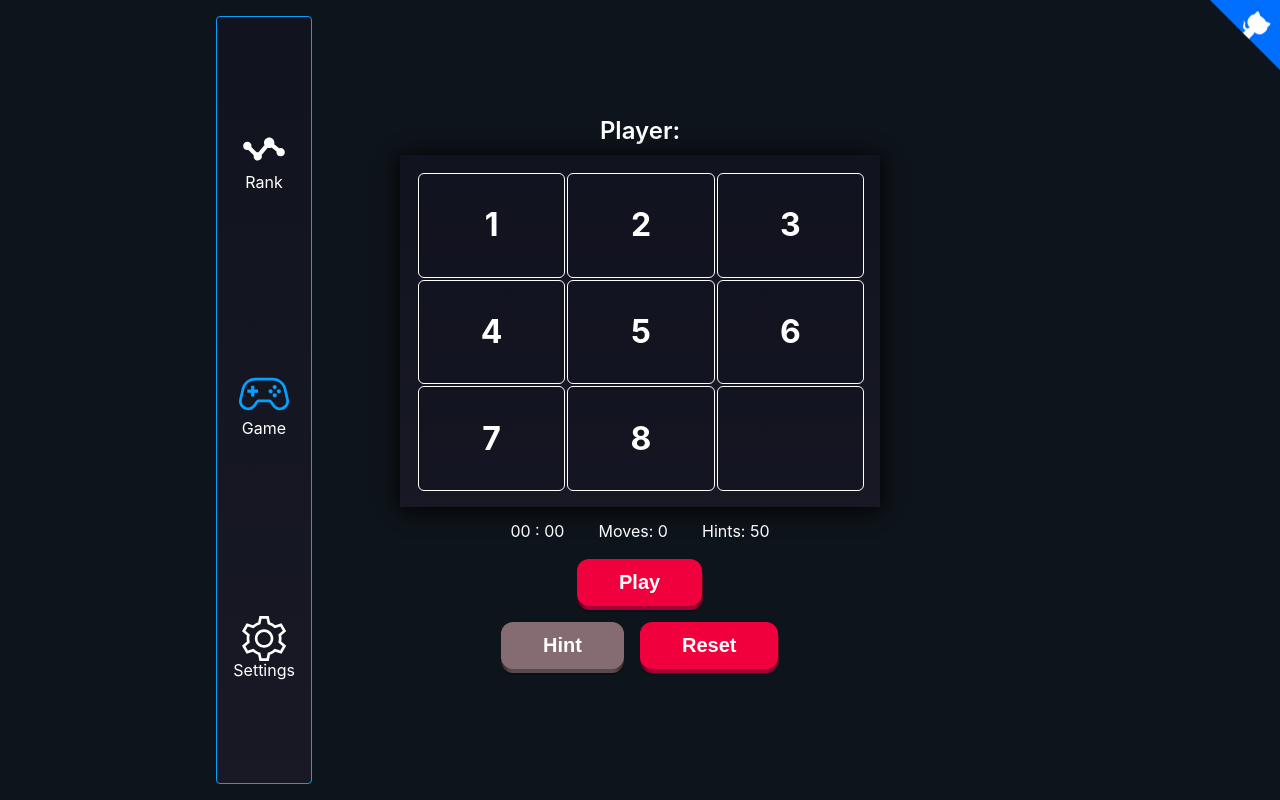
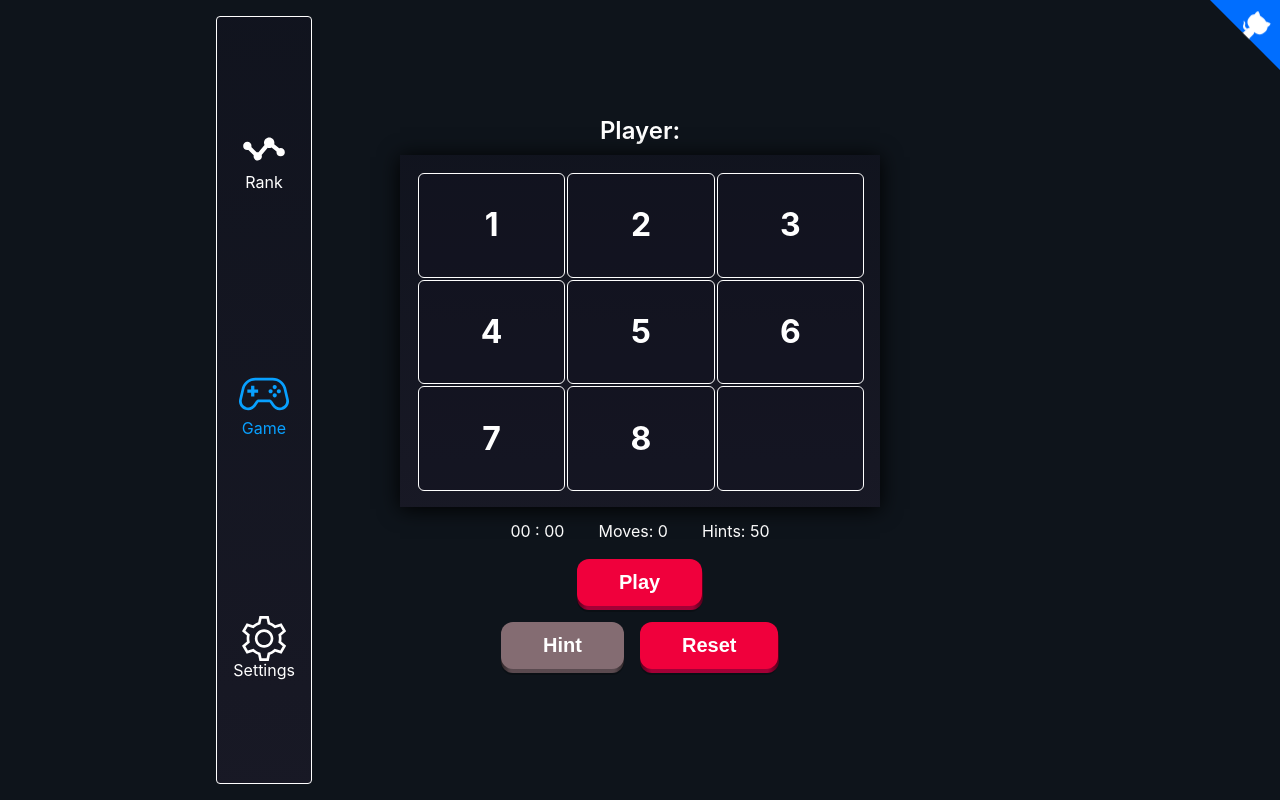
Before and after one commit to privilegemendes/Miyagi, a React (Create React App) app: page /game in a window 1280 px wide. Built offline with nearby package versions, Linux system fonts and the light colour scheme.

Commit message:
Added styling on game states

```diff
--- a/src/components/Game/Game.tsx
+++ b/src/components/Game/Game.tsx
@@ -1,26 +1,35 @@
+import * as React from "react";
 import {FC} from "react";
 import {PuzzleLayout} from "../Puzzle";
 import {PuzzleControls} from "../PuzzleControls";
-import * as React from "react";
 import styled from "styled-components";
 import NavBar from "../NavBar";
 import {
-	useGetNameFromStorage
-} from "../../hooks/useGetPlayerDetails/useGetPlayerDetails";
+	useGetNameFromWebStorage
+} from "../../hooks/useGetNameFromWebStorage/useGetNameFromWebStorage";
+import {usePuzzle} from "../../contexts/puzzle-provider/PuzzleProvider";
 
 type Props = {};
 
+type StyleProps = {
+	puzzleSolved: boolean;
+	reset: boolean;
+
+}
 export const Game: FC<Props> = () => {
 
-	const name = useGetNameFromStorage('name');
+	const playerName = useGetNameFromWebStorage();
+	const { puzzleSolved, reset} = usePuzzle();
 
 	return<>
 		<NavBar/>
-		<GameContainer>
-			<Name>Player: {name}</Name>
-			<PuzzleLayout/>
-			<PuzzleControls/>
-		</GameContainer>
+		<GameWrapper reset={reset} puzzleSolved={puzzleSolved}>
+			<GameContainer>
+				<Name>Player: {playerName}</Name>
+				<PuzzleLayout/>
+				<PuzzleControls/>
+			</GameContainer>
+		</GameWrapper>
 		</>;
 }
 const Name = styled.h1`
@@ -30,12 +39,33 @@ const Name = styled.h1`
   text-align: center;
 `;
 
+const GameWrapper = styled.div<StyleProps>`
+  grid-area: puzzle;
+  display: flex;
+  flex-direction: column;
+
+  @media screen  and (min-width: 769px) {
+    margin: 16px 16px 16px 16px;
+    border: ${props =>
+            props.reset ? "1px solid #ffffff"
+                    : props.puzzleSolved
+                            ? "1px solid #08ffbd"
+                            : "1px solid #08a0ff"
+			};
+    flex-wrap: nowrap;
+    justify-content: stretch;
+    border-radius: 4px;
+    transition: border 0.1s ease-in-out;
+  }
+  `;
+
 const GameContainer = styled.div`
-	grid-area: puzzle;
+
 	margin: auto;
 	display: flex;
 	flex-direction: column;
 	position: relative;
+  	justify-content: stretch;
 
 
 	@media screen and (max-width: 768px) {
--- a/src/components/NavBar/NavBar.tsx
+++ b/src/components/NavBar/NavBar.tsx
@@ -3,9 +3,18 @@ import styled from "styled-components";
 import {RankButton} from "../atoms/RankButton";
 import {GameButton} from "../atoms/GameButton";
 import {SettingsButton} from "../atoms/SettingsButton";
+import {usePuzzle} from "../../contexts/puzzle-provider/PuzzleProvider";
 
+type StyleProps = {
+  puzzleSolved: boolean;
+  reset: boolean;
+
+}
 function NavBar() {
-  return <NavContainer>
+
+  const { puzzleSolved, reset} = usePuzzle();
+
+  return <NavContainer puzzleSolved={puzzleSolved} reset={reset}>
     <RankButton/>
     <GameButton/>
     <SettingsButton/>
@@ -14,7 +23,7 @@ function NavBar() {
 
 export default NavBar;
 
-const NavContainer = styled.div`
+const NavContainer = styled.div<StyleProps>`
   grid-area: nav;
   display: flex;
   flex-direction: row;
@@ -29,10 +38,13 @@ const NavContainer = styled.div`
     background: linear-gradient(to bottom, rgba(19, 19, 33, 0.51) 0%, rgba(31, 28, 44, 0.58) 100%); /* W3C, IE10+, FF16+, Chrome26+, Opera12+, Safari7+ */
     //box-shadow: 0 2px 20px 0 #000000;
     border-radius: 4px;
-    margin-left: auto;
-    margin-top: 16px;
-    margin-bottom: 16px;
-    border: 1px solid #08a0ff;
+    margin: 16px 0 16px auto;
+    border: ${props =>
+        props.reset ? "1px solid #ffffff"
+            : props.puzzleSolved
+                ? "1px solid #08ffbd"
+                : "1px solid #08a0ff"
+    };
 
   }
 
--- a/src/components/Player/Player.tsx
+++ b/src/components/Player/Player.tsx
@@ -3,11 +3,21 @@ import {Form} from './Form';
 import useNameStorage from "../../hooks/useNameStorage/useNameStorage";
 import Toast from "../Toast";
 import NavBar from "../NavBar";
+import {
+    useRandomNameGenerator
+} from "../../hooks/useRandomNameGenerator/useRandomNameGenerator";
 
 export const Player: FC = () => {
-    const [name, setName] = useNameStorage('player-name', '');
+
+
+    const randomName = useRandomNameGenerator();
+    const [name, setName] = useNameStorage('player-name', randomName);
 
     const handleNameSubmit = (value: string) => {
+        if (value.length === 0 || null) {
+            setName(randomName);
+        }
+
         setName(value);
     };
 
@@ -21,7 +31,7 @@ export const Player: FC = () => {
             <h1>Welcome to Miyagi!</h1>
             <p>Please enter your name:</p><br/>
             <Form onSubmit={handleNameSubmit}/>
-            {name && <p>Hi {name}!</p>}
+            {name && <p>Hello, {name}!</p>}
         </Toast>
     </>
 };
--- a/src/components/Puzzle/PuzzleLayout.tsx
+++ b/src/components/Puzzle/PuzzleLayout.tsx
@@ -81,8 +81,8 @@ const PuzzleContainer = styled.div<PuzzleContainerProps>`
 
 	/* Laptop 1024px */
   @media screen and (min-width: 769px) and (max-width: 1024px) {
-    width: 50vw;
-    height: 50vh;
+    width: 45vw;
+    height: 40vh;
   }
 
   @media screen and (min-width: 1025px) and (max-width: 1440px) {
--- a/src/components/Settings/Settings.tsx
+++ b/src/components/Settings/Settings.tsx
@@ -5,12 +5,12 @@ import {usePuzzle} from "../../contexts/puzzle-provider/PuzzleProvider";
 import {FC} from "react";
 import NavBar from "../NavBar";
 import {
-    useGetNameFromStorage
-} from "../../hooks/useGetPlayerDetails/useGetPlayerDetails";
+    useGetNameFromWebStorage
+} from "../../hooks/useGetNameFromWebStorage/useGetNameFromWebStorage";
 
 export const Settings: FC = () => {
 
-    const name = useGetNameFromStorage('name');
+    const name = useGetNameFromWebStorage();
 
       return<>
           <NavBar/>
--- a/src/components/atoms/GameButton/GameButton.tsx
+++ b/src/components/atoms/GameButton/GameButton.tsx
@@ -3,15 +3,9 @@ import {PrimaryButton} from "../Button";
 import {Link, useHistory} from "react-router-dom";
 import styled from "styled-components";
 import {useEffect} from "react";
+import {NavButtonStyleProps, SVGProps} from "../../../types/types";
 
 
-type SVGProps = {
-    text?: string;
-    height?: string;
-    width?: string;
-    color?: string;
-    onClick?: (e: React.MouseEvent) => void;
-}
 
 export const GameButton: React.FC<SVGProps> =
     (
@@ -34,7 +28,7 @@ export const GameButton: React.FC<SVGProps> =
         }, [history]);
 
 
-        return <GameButtonContainer>
+        return <GameButtonContainer activeRouteColor={activeRouteColor}>
       <Link to={'/game'}>
           <PrimaryButton
               aria-label={text}
@@ -75,10 +69,14 @@ export const GameButton: React.FC<SVGProps> =
 
 }
 
-const GameButtonContainer = styled.div`
+const GameButtonContainer = styled.div<NavButtonStyleProps>`
         display: flex;
         flex-direction: column;
         justify-content: center;
         align-items: center;
-        color: #fff;
+        color: ${props => props.activeRouteColor};
+        transition: color 0.1s ease-in-out;
+        & > h1 {
+            color: ${props => props.activeRouteColor};
+        }
 `;
--- a/src/components/atoms/RankButton/RankButton.tsx
+++ b/src/components/atoms/RankButton/RankButton.tsx
@@ -3,6 +3,7 @@ import {PrimaryButton} from "../Button";
 import {Link, useHistory} from "react-router-dom";
 import styled from "styled-components";
 import {useEffect} from "react";
+import {NavButtonStyleProps} from "../../../types/types";
 
 
 type SVGProps = {
@@ -12,6 +13,7 @@ type SVGProps = {
     color?: string;
     onClick?: (e: React.MouseEvent) => void;
 }
+
 
 export const RankButton: React.FC<SVGProps> =
     (
@@ -35,7 +37,7 @@ export const RankButton: React.FC<SVGProps> =
 
 
 
-  return<RankButtonContainer>
+  return <RankButtonContainer activeRouteColor={activeRouteColor} >
       <Link to={'/rank'}>
           <PrimaryButton
               aria-label={text}
@@ -55,10 +57,14 @@ export const RankButton: React.FC<SVGProps> =
   </RankButtonContainer>
 }
 
-const RankButtonContainer = styled.div`
+const RankButtonContainer = styled.div<NavButtonStyleProps>`
         display: flex;
         flex-direction: column;
         justify-content: center;
         align-items: center;
-        color: #fff;
+        color: ${props => props.activeRouteColor};
+        transition: color 0.1s ease-in-out;
+        & > h1 {
+            color: ${props => props.activeRouteColor};
+        }
 `;
--- a/src/components/atoms/SettingsButton/SettingsButton.tsx
+++ b/src/components/atoms/SettingsButton/SettingsButton.tsx
@@ -3,15 +3,8 @@ import {PrimaryButton} from "../Button";
 import {Link, useHistory} from "react-router-dom";
 import styled from "styled-components";
 import {useEffect} from "react";
+import {NavButtonStyleProps, SVGProps} from "../../../types/types";
 
-
-type SVGProps = {
-    text?: string;
-    height?: string;
-    width?: string;
-    color?: string;
-    onClick?: (e: React.MouseEvent) => void;
-}
 
 export const SettingsButton: React.FC<SVGProps> =
     (
@@ -33,7 +26,7 @@ export const SettingsButton: React.FC<SVGProps> =
             }
         }, [history]);
 
-        return <SettingsButtonContainer>
+        return <SettingsButtonContainer activeRouteColor={activeRouteColor}>
             <Link to={'/settings'}>
                 <PrimaryButton
                     aria-label={text}
@@ -50,10 +43,14 @@ export const SettingsButton: React.FC<SVGProps> =
 
 }
 
-const SettingsButtonContainer = styled.div`
+const SettingsButtonContainer = styled.div<NavButtonStyleProps>`
         display: flex;
         flex-direction: column;
         justify-content: center;
         align-items: center;
-        color: #fff;
+        color: ${props => props.activeRouteColor};
+        transition: color 0.1s ease-in-out;
+        & > h1 {
+            color: ${props => props.activeRouteColor};
+        }
 `;
--- /dev/null
+++ b/src/hooks/useGetNameFromWebStorage/useGetNameFromWebStorage.ts
@@ -0,0 +1,19 @@
+import {useState} from 'react';
+
+
+export const useGetNameFromWebStorage = (): string | null  => {
+
+
+	const [retrievedPlayerName, setRetrievedPlayerName] = useState(() => {
+		const storedValue = window.localStorage.getItem('player-name');
+		return storedValue !== null ? storedValue : null;
+	});
+
+	window.addEventListener('storage', (event: StorageEvent) => {
+		if (event.key === 'player-name') {
+			setRetrievedPlayerName(event.newValue);
+		}
+	});
+
+	return retrievedPlayerName
+};
--- a/src/hooks/useGetPlayerDetails/useGetPlayerDetails.ts
+++ /dev/null
@@ -1,24 +0,0 @@
-import { useState } from 'react';
-import {
-	useRandomNameGenerator
-} from "../useRandomNameGenerator/useRandomNameGenerator";
-
-export const useGetNameFromStorage = (key: string): string | null => {
-	const randomName = useRandomNameGenerator();
-
-	const [name, setName] = useState(() => {
-		const storedValue = window.localStorage.getItem(key);
-		return storedValue !== null ? storedValue : null;
-	});
-
-	window.addEventListener('storage', (event: StorageEvent) => {
-		if (event.key === key) {
-			setName(event.newValue);
-		} else {
-			setName(randomName);
-		}
-
-	});
-
-	return name;
-};
--- /dev/null
+++ b/src/types/types.ts
@@ -0,0 +1,13 @@
+import * as React from "react";
+
+export type SVGProps = {
+	text?: string;
+	height?: string;
+	width?: string;
+	color?: string;
+	onClick?: (e: React.MouseEvent) => void;
+}
+
+export type NavButtonStyleProps = {
+	activeRouteColor?: string;
+}
```
Lines whose indentation alone changed are shown as unchanged.
